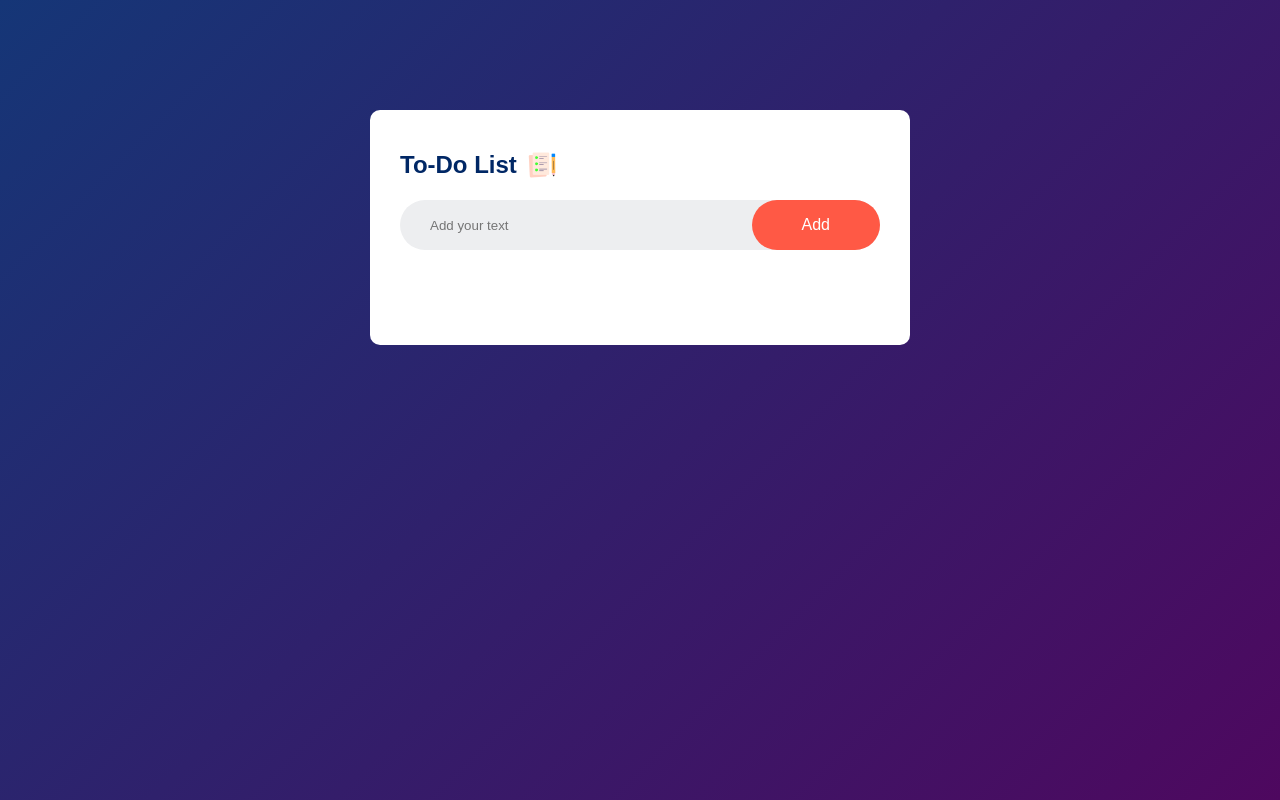
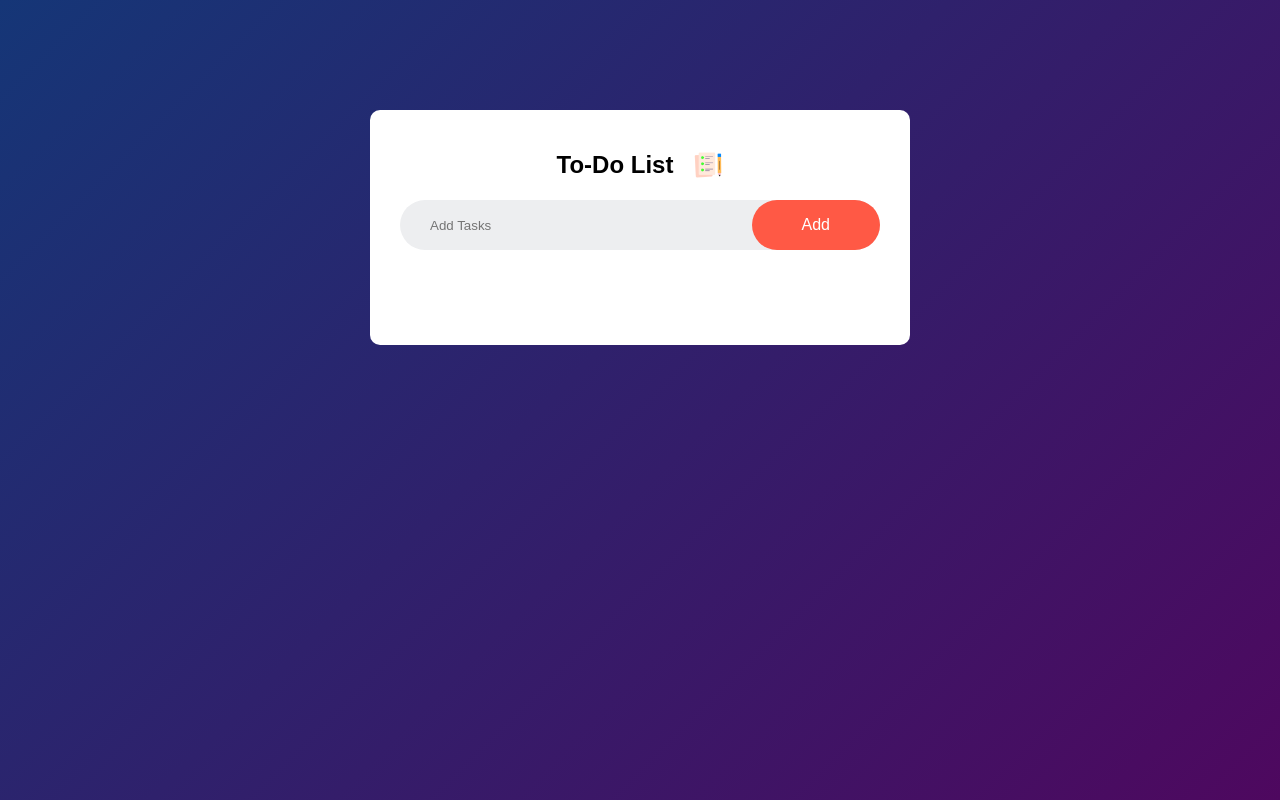
Before and after one commit to sonodsadman/To-Do-List, a plain HTML site: page index.html in a window 1280 px wide. Drawn offline with Linux system fonts and the light colour scheme.

Commit message:
second commit

```diff
--- a/index.html
+++ b/index.html
@@ -11,7 +11,7 @@
         <div class="todo-app">
             <h2>To-Do List <img src="images/icon.png"></h2>
             <div class="row">
-                <input type="text" id="input-box" placeholder="Add your text ">
+                <input type="text" id="input-box" placeholder="Add Tasks ">
                 <button onclick="addTask()">Add</button>
             </div>
             <ul id="list-container">
--- a/style.css
+++ b/style.css
@@ -12,6 +12,7 @@
   display: absolute;
   align-items: center;
   justify-content: center;
+  text-align: center;
   padding: 10px;
 }
 
@@ -25,10 +26,12 @@
 }
 
 .todo-app h2 {
-  color: #002765;
   display: flex;
+  justify-content: center;
   align-items: center;
-  margin-bottom: 20px;
+  gap: 10px;
+  font-size: 24px;
+  margin: 0 0 20px 0;
 }
 
 .todo-app h2 img {
@@ -44,7 +47,9 @@
   padding-left: 20px;
   margin-bottom: 25px;
 }
-
+title {
+  text-align: center;
+}
 input {
   flex: 1;
   border: none;
```
